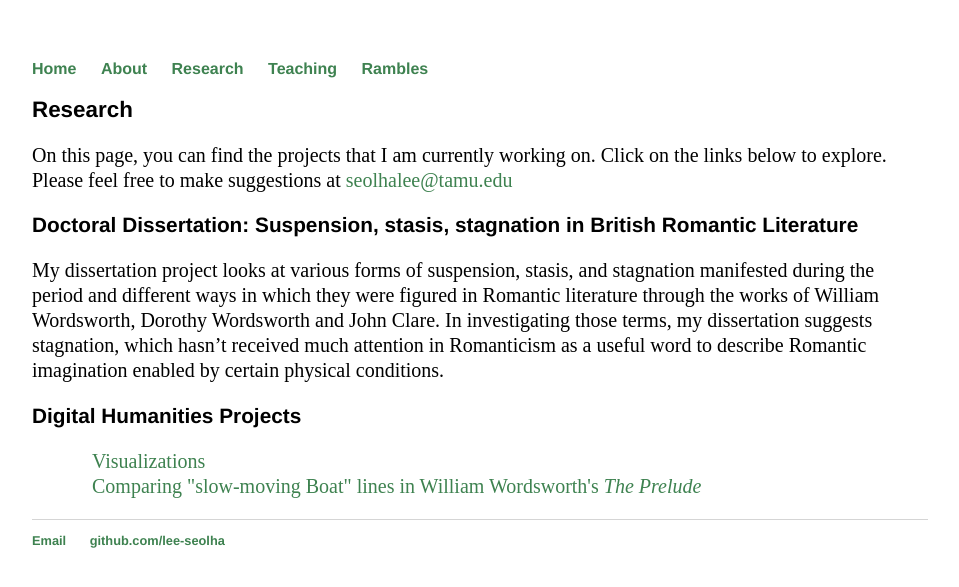
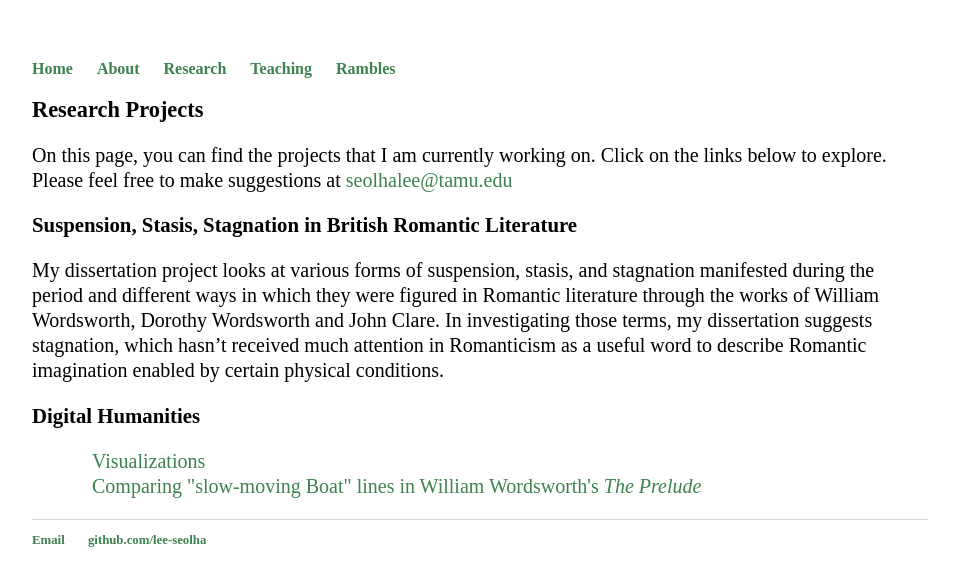
Before and after one commit to lee-seolha/lee-seolha.github.io, a Jekyll site: the page built from research/index.html, in a window 1280 px wide. Shown: the top 587 px of the page, without its empty margins (160-1119 px from the left). Built offline with Jekyll 4.4.1, drawn with Linux system fonts in a browser that asks for light colours.

Commit message:
Updated CSS

```diff
--- a/blog/index.html
+++ b/blog/index.html
@@ -1,6 +1,6 @@
 ---
 layout: default
-title: Blog - Seolha Lee
+title: Rambles
 ---
 	<h1>{{ page.title }}</h1>
 	<ul class="posts">
--- a/css/main.css
+++ b/css/main.css
@@ -19,7 +19,6 @@ body {
   width: 70%;
 }
 nav ul, footer ul {
-  font-family:'Helvetica', 'Arial', 'Sans-Serif';
   padding: 0px;
   list-style: none;
   font-weight: bold;
@@ -38,15 +37,12 @@ a:hover {
 }
 h1 {
   font-size: 1.5em;
-  font-family:'Helvetica', 'Arial', 'Sans-Serif';
 }
 h2 {
   font-size: 1.4em;
-  font-family:'Helvetica', 'Arial', 'Sans-Serif';
 }
 h3 {
   font-size: 1.3em;
-  font-family:'Helvetica', 'Arial', 'Sans-Serif';
 }
 div ul {
   margin: 20px;
--- a/index.html
+++ b/index.html
@@ -10,6 +10,7 @@
 			<div class = "home">
             <h2>Welcom to Lee's Office</h2>
             <ul class = "home list">
+               <li><a href="/about">» About</a></li>
                <li><a href="/research">» Research</a></li>
                <li><a href="/teaching">» Teaching</a></li>
                <li><a href="/blog">» Rambles</a></li>
--- a/research/index.html
+++ b/research/index.html
@@ -3,11 +3,11 @@ layout: default
 title: Research - Seolha Lee
 ---
 <div class = research>
-  <h2>Research</h2>
+  <h2>Research Projects</h2>
     <p>On this page, you can find the projects that I am currently working on. Click on the links below to explore. Please feel free to make suggestions at <a href = "mailto: seolhalee@tamu.edu">seolhalee@tamu.edu</a></p>
-    <h3>Doctoral Dissertation: Suspension, stasis, stagnation in British Romantic Literature</h3>
+    <h3>Suspension, Stasis, Stagnation in British Romantic Literature</h3>
       <p>My dissertation project looks at various forms of suspension, stasis, and stagnation manifested during the period and different ways in which they were figured in Romantic literature through the works of William Wordsworth, Dorothy Wordsworth and John Clare. In investigating those terms, my dissertation suggests stagnation, which hasn’t received much attention in Romanticism as a useful word to describe Romantic imagination enabled by certain physical conditions.</p>
-    <h3>Digital Humanities Projects</h3>
+    <h3>Digital Humanities</h3>
     <!-- Add a brief summary of my interest later-->
       <ul>
         <li><a href="./digitalProject/visualizations.html">Visualizations</a></li>
```
Also changed, not shown: blog/_posts/2025-02-09-first-post.md (+1 -1 lines).
